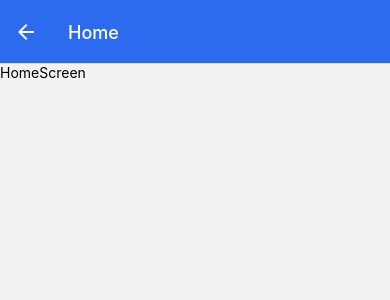
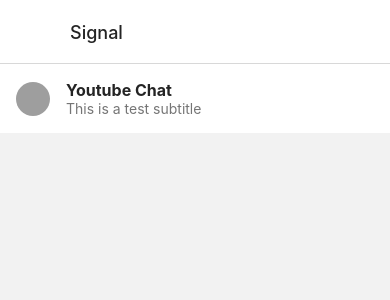
Before and after one commit to josephmoulton/signal-clone, a React Native app: screen /Home in a window 390 px wide. Shown: the top 300 px of the page. Built offline with nearby package versions, Linux system fonts and the light colour scheme; no server answers; grey boxes are pictures that could not be loaded.

Commit message:
Chat page created

```diff
--- /dev/null
+++ b/Components/CustomListItem.js
@@ -0,0 +1,30 @@
+import { StyleSheet, Text, View } from "react-native";
+import React from "react";
+import { ListItem, Avatar } from "react-native-elements";
+
+const CustomListItem = ({ id, chatName, enterChat }) => {
+  return (
+    <ListItem>
+      <Avatar
+        rounded
+        source={{
+          uri:
+            // chatMessages?.[0]?.photoURL ||
+            "https://upload.wikimedia.org/wikipedia/commons/7/7c/Profile_avatar_placeholder_large.png?20150327203541",
+        }}
+      />
+      <ListItem.Content>
+        <ListItem.Title style={{ fontWeight: "700" }}>
+          Youtube Chat
+        </ListItem.Title>
+        <ListItem.Subtitle numberOfLines={1} ellipsizeMode="tail">
+          This is a test subtitle
+        </ListItem.Subtitle>
+      </ListItem.Content>
+    </ListItem>
+  );
+};
+
+export default CustomListItem;
+
+const styles = StyleSheet.create({});
--- a/screens/HomeScreen.js
+++ b/screens/HomeScreen.js
@@ -1,14 +1,66 @@
-import { StyleSheet, Text, View } from 'react-native'
-import React from 'react'
+import {
+  StyleSheet,
+  Text,
+  View,
+  ScrollView,
+  TouchableOpacity,
+} from "react-native";
+import React, { useLayoutEffect } from "react";
+import { SafeAreaView } from "react-native-safe-area-context";
+import CustomListItem from "../Components/CustomListItem";
+import { Avatar } from "react-native-elements";
+import { auth, db } from "../firebase";
+import { AntDesign, SimpleLineIcons } from "@expo/vector-icons";
 
-const HomeScreen = () => {
+const HomeScreen = ({ navigation }) => {
+  const signOutUser = () => {
+    auth.signOut().then(() => {
+      navigation.replace("Login");
+    });
+  };
+
+  useLayoutEffect(() => {
+    navigation.setOptions({
+      title: "Signal",
+      headerStyle: { bakcgroundColor: "#fff" },
+      headerTitleStyle: { color: "#242424" },
+      headerTintColor: "#242424",
+      headerLeft: () => (
+        <View style={{ marginLeft: 20 }}>
+          <TouchableOpacity onPress={signOutUser} activeOpacity={0.5}>
+            <Avatar rounded source={{ uri: auth?.currentUser?.photoURL }} />
+          </TouchableOpacity>
+        </View>
+      ),
+      headerRight: () => {
+        <View
+          style={{
+            flexDirection: "row",
+            justifyContent: "space-between",
+            width: 80,
+            marginRight: 20,
+          }}
+        >
+          <TouchableOpacity activeOpacity={0.5}>
+            <AntDesign name="camerao" size={24} color="#242424" />
+          </TouchableOpacity>
+          <TouchableOpacity activeOpacity={0.5}>
+            <SimpleLineIcons name="pencil" size={24} color="#242424"/>
+          </TouchableOpacity>
+        </View>;
+      },
+    });
+  }, [navigation]);
+
   return (
-    <View>
-      <Text>HomeScreen</Text>
-    </View>
-  )
-}
+    <SafeAreaView>
+      <ScrollView>
+        <CustomListItem />
+      </ScrollView>
+    </SafeAreaView>
+  );
+};
 
-export default HomeScreen
+export default HomeScreen;
 
-const styles = StyleSheet.create({})
+const styles = StyleSheet.create({});
--- a/screens/LoginScreen.js
+++ b/screens/LoginScreen.js
@@ -10,6 +10,7 @@
 
   useEffect(() => {
     const unsubscribe = auth.onAuthStateChanged((authUser) => {
+      console.log(authUser)
       if (authUser) {
         navigation.replace("Home");
       }
@@ -17,7 +18,11 @@
     return unsubscribe;
   }, []);
 
-  const signIn = () => {};
+  const signIn = () => {
+    auth
+      .signInWithEmailAndPassword(email, password)
+      .catch((error) => alert(error));
+  };
 
   return (
     <KeyboardAvoidingView behavior="padding" style={styles.container}>
@@ -42,6 +47,7 @@
           type="password"
           value={password}
           onChangeText={(text) => setPassword(text)}
+          onSubmitEditing={signIn}
         />
       </View>
       <Button containerStyle={styles.button} onPress={signIn} title="Login" />
--- a/screens/RegisterScreen.js
+++ b/screens/RegisterScreen.js
@@ -23,10 +23,11 @@
           displayName: name,
           photoURL:
             imageUrl ||
-            "https://cencup.com/wp-content/uploads/2019/07/avatar-placeholder.png",
+            "https://upload.wikimedia.org/wikipedia/commons/7/7c/Profile_avatar_placeholder_large.png?20150327203541",
         });
       })
       .catch((error) => alert(error.message));
+    navigation.replace("Home");
   };
 
   return (
```
